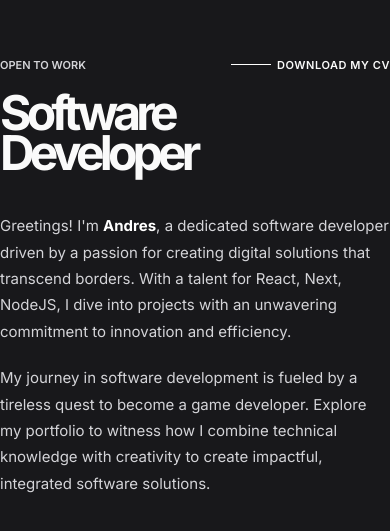
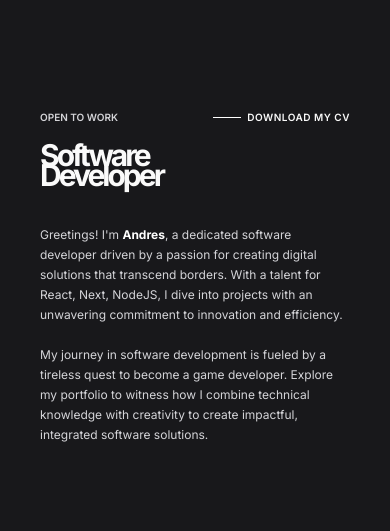
Before and after one commit to andres-dos-santos/hi, a Next.js app: page / in a window 390 px wide. Shown: the part 145-676 px from the top of the page. Built offline with nearby package versions, Linux system fonts and the light colour scheme.

Commit message:
feat(components): add mobile

```diff
--- a/components/occupation.tsx
+++ b/components/occupation.tsx
@@ -1,23 +1,23 @@
 export function Occupation() {
   return (
-    <div className="mx-auto h-screen snap-start max-w-[700px] flex flex-col items-start justify-center">
+    <div className="mx-auto h-screen snap-start px-10 sm:px-0 sm:max-w-[700px] flex flex-col items-start justify-center">
       <header className="flex items-center justify-between mb-5 w-full">
-        <span className="text-zinc-300 font-semibold text-[11px] block">
+        <span className="text-zinc-300 font-semibold text-[10px] sm:text-[11px] block">
           OPEN TO WORK
         </span>
 
-        <button className="flex items-center font-semibold text-[11px] tracking-wider group">
-          <div className="h-px w-10 bg-white mr-1.5 transition-all duration-300 group-hover:-translate-x-3"></div>
+        <button className="flex items-center font-semibold text-[10px] sm:text-[11px] tracking-wider group">
+          <div className="h-px w-7 sm:w-10 bg-white mr-1.5 transition-all duration-300 group-hover:-translate-x-3"></div>
           DOWNLOAD MY CV
         </button>
       </header>
 
-      <strong className="font-bold text-5xl leading-10 -tracking-widest">
+      <strong className="font-bold text-3xl sm:text-5xl leading-5 sm:leading-10 -tracking-widest">
         Software <br /> Developer
       </strong>
 
       <div className="mt-10">
-        <p className="text-zinc-300 text-[15px] leading-[1.65rem]">
+        <p className="text-zinc-300 text-xs sm:text-[15px] leading-[1.25rem] sm:leading-[1.65rem]">
           Greetings! I'm <strong className="text-white">Andres</strong>, a
           dedicated software developer driven by a passion for creating digital
           solutions that transcend borders. With a talent for React, Next,
@@ -25,7 +25,7 @@ export function Occupation() {
           innovation and efficiency.
         </p>
 
-        <p className="text-zinc-300 text-[15px] leading-[1.65rem] block mt-5">
+        <p className="text-zinc-300 text-xs sm:text-[15px] leading-[1.25rem] sm:leading-[1.65rem] block mt-5">
           My journey in software development is fueled by a tireless quest to
           become a game developer. Explore my portfolio to witness how I combine
           technical knowledge with creativity to create impactful, integrated
--- a/components/projects.tsx
+++ b/components/projects.tsx
@@ -199,13 +199,14 @@ function Svgs() {
 
 export function Projects() {
   return (
-    <div className="pl-24 py-24 h-screen snap-start w-screen flex items-center justify-center">
-      <div className="flex flex-col w-[50%] mr-10">
-        <h1 className="font-bold text-5xl leading-10 -tracking-widest">
+    <>
+      <div className="mx-auto h-screen snap-start px-10 sm:px-0 sm:max-w-[700px] flex flex-col items-start justify-center">
+        <div className="flex flex-col w-full sm:w-[50%] sm:mr-10 pl-10">
+          <h1 className="font-bold text-3xl sm:text-5xl leading-5 sm:leading-10 -tracking-widest">
             What did <br /> I do
           </h1>
 
-        <p className="text-zinc-300 text-[15px] leading-[1.65rem] block mt-5">
+          <p className="text-zinc-300 text-xs sm:text-[15px] leading-[1.25rem] sm:leading-[1.65rem] block mt-10">
             Here you will be able to see some projects that I am working on or
             have already worked on, I hope you like them.
           </p>
@@ -220,12 +221,12 @@ export function Projects() {
             </strong>
           </Link>
 
-        <section className="flex items-center justify-between w-full mt-10">
+          <section className="flex sm:flex-row flex-wrap items-center justify-between w-full mt-10">
             <Svgs />
           </section>
         </div>
 
-      <aside className="grid grid-cols-3 gap-1">
+        <aside className="grid grid-cols-3 gap-1 w-full mt-10 sm:mt-0 px-5">
           {[
             {
               name: 'PROOF',
@@ -261,25 +262,37 @@ export function Projects() {
               <Link
                 href={item.link}
                 target="_blank"
-              className="h-[10rem] w-[10rem] bg-zinc-800/70 flex flex-col items-center justify-center transition-transform duration-200 hover:scale-105 hover:border hover:border-zinc-700"
+                className="h-[8rem] sm:h-[10rem] sm:w-[10rem] bg-zinc-800/70 flex flex-col items-center justify-center transition-transform duration-200 hover:scale-105 hover:border hover:border-zinc-700"
                 key={item.name}
               >
-              <Image src={item.image} alt="" width={80} height={80} />
-              <span className="font-semibold tracking-wider text-xs">
+                <Image
+                  src={item.image}
+                  alt=""
+                  width={80}
+                  height={80}
+                  className="sm:w-[80px] sm:h-[80px] h-[40px] w-[40px]"
+                />
+                <span className="font-semibold tracking-wider text-[9px] sm:text-xs">
                   {item.name}
                 </span>
-              <span className="font-medium text-xs p-2 bg-green-700/20 block mt-1.5">
+                <span className="font-medium text-[10px] sm:text-xs p-1 sm:p-2 bg-green-700/20 block mt-1.5">
                   published
                 </span>
               </Link>
             ) : (
-            <div className="h-[10rem] w-[10rem] bg-zinc-800/70 flex flex-col items-center justify-center transition-transform duration-200 hover:scale-105 hover:border hover:border-zinc-700">
-              <Image src={item.image} alt="" width={80} height={80} />
-              <span className="font-semibold tracking-wider text-xs">
+              <div className="h-[8rem] sm:h-[10rem] sm:w-[10rem] bg-zinc-800/70 flex flex-col items-center justify-center transition-transform duration-200 hover:scale-105 hover:border hover:border-zinc-700">
+                <Image
+                  src={item.image}
+                  alt=""
+                  width={80}
+                  height={80}
+                  className="sm:w-[80px] sm:h-[80px] h-[40px] w-[40px]"
+                />
+                <span className="font-semibold tracking-wider text-[9px] sm:text-xs">
                   {item.name}
                 </span>
 
-              <span className="font-medium text-xs p-2 bg-zinc-700/50 block mt-1.5">
+                <span className="font-medium text-[10px] sm:text-xs p-1 sm:p-2 bg-zinc-700/50 block mt-1.5">
                   coming soon
                 </span>
               </div>
@@ -287,5 +300,6 @@ export function Projects() {
           )}
         </aside>
       </div>
+    </>
   )
 }
--- a/components/studied.tsx
+++ b/components/studied.tsx
@@ -4,12 +4,12 @@ import Link from 'next/link'
 export function Studied() {
   return (
     <div className="mx-auto h-screen snap-start max-w-[700px] flex flex-col items-start justify-center">
-      <strong className="font-bold text-5xl leading-10 -tracking-widest">
+      <strong className="font-bold text-3xl sm:text-5xl leading-5 sm:leading-10 -tracking-widest">
         what I have <br /> studied
       </strong>
 
       <div className="mt-10">
-        <p className="text-zinc-300 text-[15px] leading-[1.65rem] block mt-5">
+        <p className="text-zinc-300 text-xs sm:text-[15px] leading-[1.25rem] sm:leading-[1.65rem] block mt-5">
           In this session I will show everything I have studied, besides the
           entrance exam of course.
         </p>
```
Lines whose indentation alone changed are shown as unchanged.
